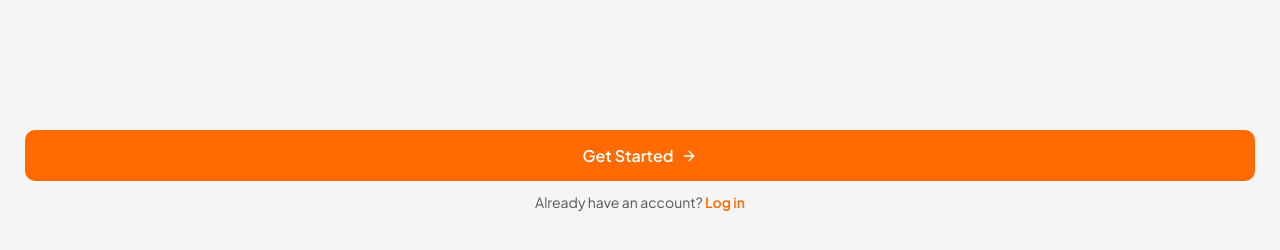
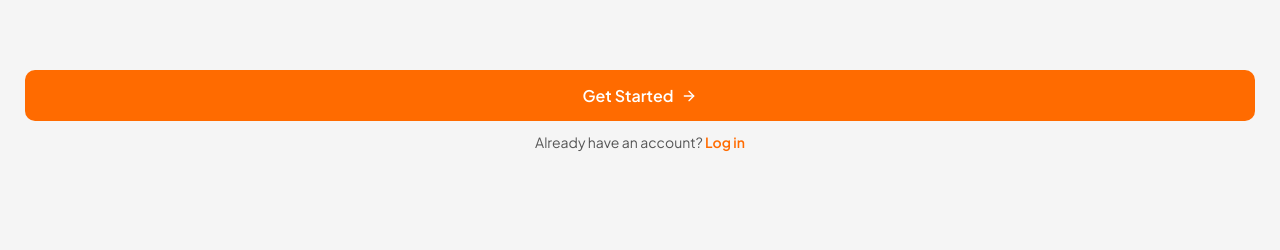
Before and after one commit to ay30bg/droppa, a React (Create React App) app: page /welcome in a window 1280 px wide. Shown: the part 550-800 px from the top of the page. Built offline with nearby package versions, Linux system fonts and the light colour scheme.

Commit message:
Update welcome.css

```diff
--- a/src/styles/welcome.css
+++ b/src/styles/welcome.css
@@ -7,7 +7,6 @@
   flex-direction: column;
   justify-content: space-between; /* Push middle content to center, CTA to bottom */
   background: #f5f5f5;
-  margin-bottom: 60px;
   box-sizing: border-box;
 }
 
@@ -74,6 +73,7 @@
 .welcome-bottom {
   width: 100%;
   text-align: center;
+  margin-bottom: 60px;
 }
 
 .welcome-btn {
```
